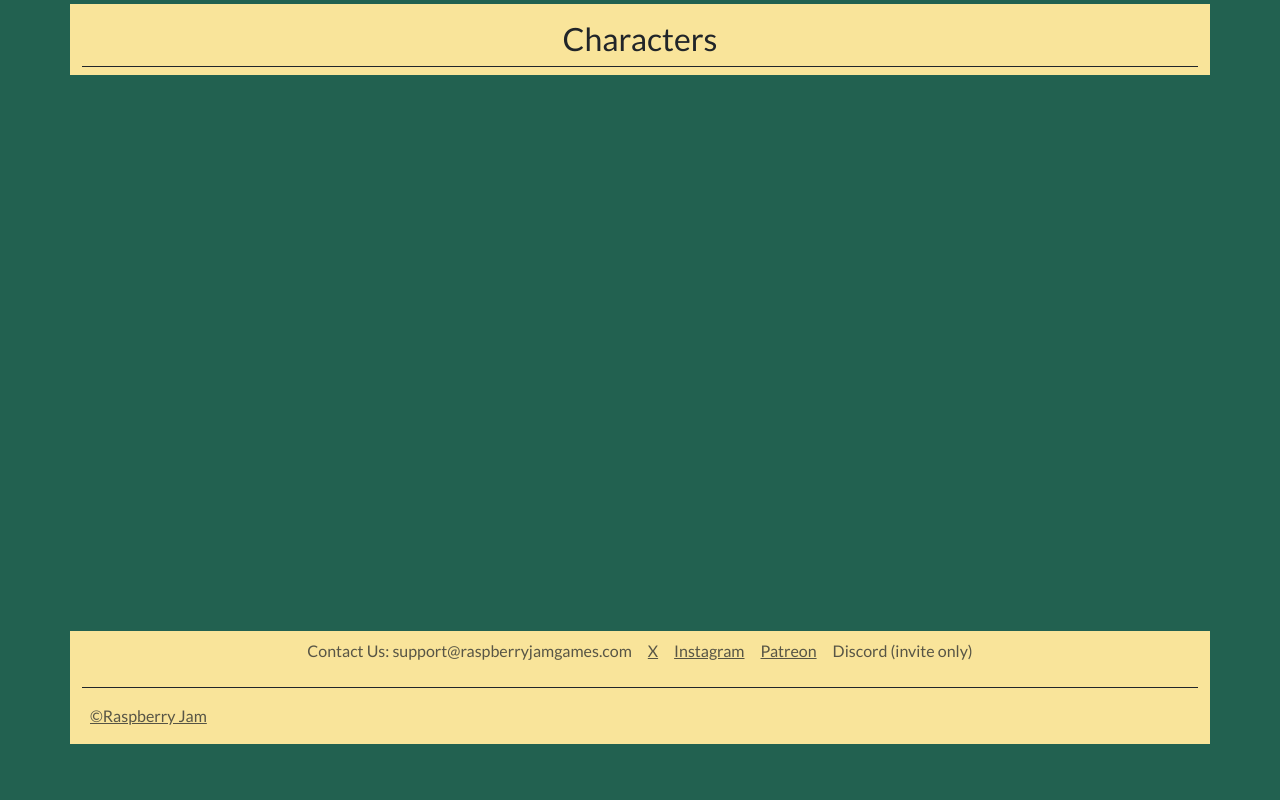
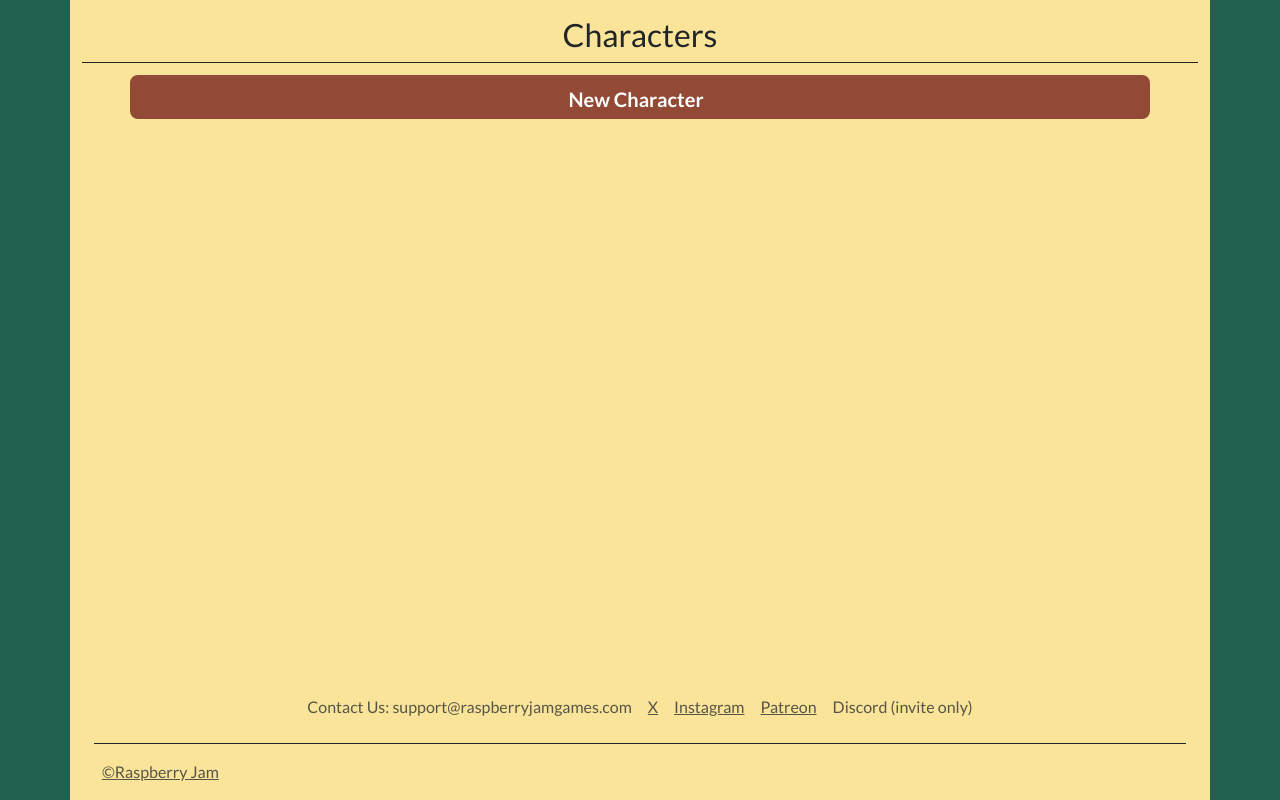
Before and after one commit to grantNixon/WWTTRPG, a Django app: page /create/character_list/ in a window 1280 px wide. Shown: the part 56-856 px from the top of the page. Before the commit the page ends 800 px from the top, so only its background shows below. Run offline with Django 5.2, Linux system fonts and the light colour scheme; a user stored in the database is signed in; data comes from the database, SQL or seed files in the repository.

Commit message:
Updated character list

```diff
--- a/WTTRPG/create/templates/create/character_list.html
+++ b/WTTRPG/create/templates/create/character_list.html
@@ -2,17 +2,21 @@
 {%block content%}
 {% load static %}
 
-<body style="background-color: #123524;">
-       <div class="container my-1" style="background-color: #F9E49A;">
+<body class="d-flex flex-column min-vh-100" style="background-color: #123524;">
+       <div class="container d-flex flex-column min-vh-100" style="background-color: #F9E49A;">
         <h2 class="pb-2 pt-3 border-bottom border-dark text-center">Characters</h2>
-        <div class="container" style="background-color: #F9E49A;">
+        <a href="{%url "create:qscc"%}" class="text-decoration-none text-white">
+          <div class="d-flex flex-column text-center text-white text-shadow-1">
+            <h3 class="ps-2 pb-1 mt-1 ms-5 me-5 mb-1 text-white d-grid display-6 fw-bold btn btn-lg" style="background-color: #924A36;">New Character</h3>
+          </div>
+      </a>
+        <div class="container">
           {% for character in object_list %}
           <!-- href should link to character sheet. need to somehow access primary keys from object list to build the right URL -->
           <a href="{% url 'create:character_sheet' character.pk %}" class="nav-link">
-          <h5 id="characterone" class="ps-1 pb-1 pt-3 mt-5 mb-4 border-bottom border-start border-dark">{{character.name}}</h5>
+          <h5 id="characterone" class="ps-2 pb-1 pt-3 mt-5 ms-5 me-5 mb-4 border-bottom border-start border-dark">{{character.name}}</h5>
           </a>
           {% endfor %}
         </div>
-       </div>
 
 {% endblock content%}
```
